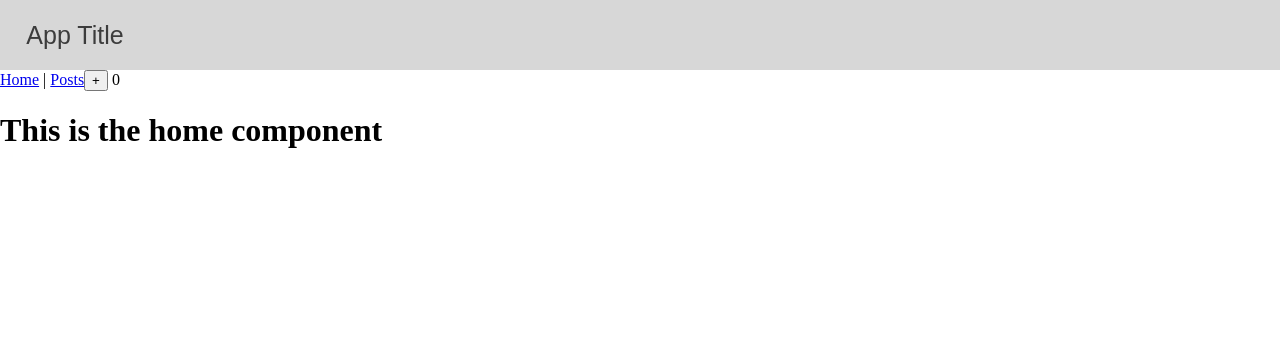
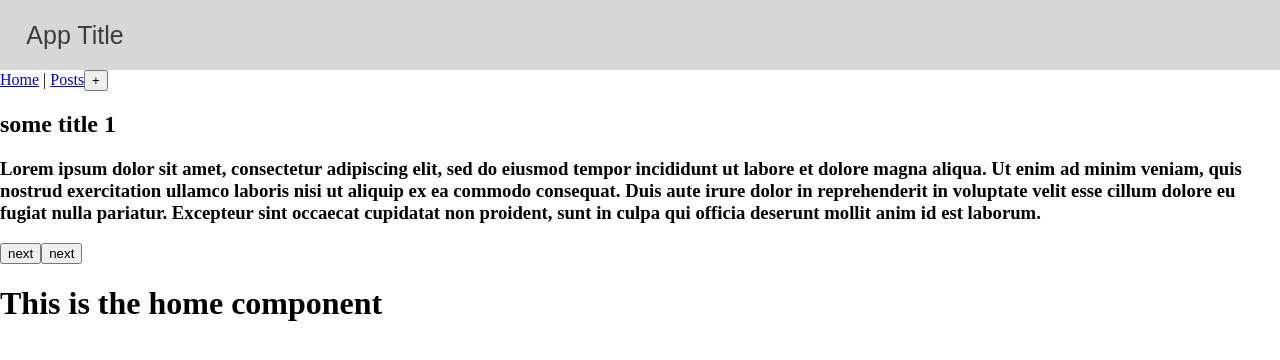
Before and after one commit to gass-git/vue-app-5, a Vue app: page / in a window 1280 px wide. Shown: the top 360 px of the page. Built offline with nearby package versions, Linux system fonts and the light colour scheme.

Commit message:
using useStore from Vuex to dispatch and retrieve data from the global state

```diff
--- a/src/App.vue
+++ b/src/App.vue
@@ -1,30 +1,38 @@
 <script setup>
-    import {onMounted} from 'vue'
+    import {onMounted, computed} from 'vue'
     import AppHeader from './components/AppHeader.vue'
     import NavBar from './components/NavBar.vue'
     import {useStore} from 'vuex'
 
     const store = useStore()
+    const posts = computed(() => store.state.posts)
+    const currentIndex = computed(() => store.state.current)
 
     function handleClick(){
         store.commit('increment', {number: 3})
     }
 
-    function fetchData(){
+    onMounted(() => {
         store.dispatch('fetchPosts', 'POST')
-    }
-
-    onMounted(() => {
-        fetchData()
     })
-
 </script>
 
 <template>
     <AppHeader />
     <NavBar />
     <button @click="handleClick">+</button>
-    {{ store.state.count }}
+
+    <section v-if="posts.length > 0">
+        <h2>{{ posts[currentIndex].title }}</h2>
+        <h3>{{ posts[currentIndex].content }}</h3>
+        <button @click="store.dispatch('goToPreviewsPost')">next </button>
+        <button @click="store.dispatch('goToNextPost')">next </button>
+    </section>
+
+    <section v-else>
+        <h2>Data loading...</h2>
+    </section>
+
     <router-view />
 </template>
 
--- a/src/store.js
+++ b/src/store.js
@@ -1,25 +1,44 @@
 import { createStore } from 'vuex'
+import postsData from './data/posts.js'
 
-function fakeFetch(){
+function testFetch(){
     return new Promise((resolve) => setTimeout(resolve ,2000))
 }
 
 const store = createStore({
     state(){
         return {
-            count: 0
+            current: 0,
+            posts:[]
         }
     },
 
     mutations: {
         increment(state, payload){
             state.count += payload.number
+        },
+        setTestPosts(state, postsData){
+            state.posts = postsData
+        },
+        nextPost(state){
+            state.current += 1
+        },
+        previewsPost(state){
+            state.current -= 1
         }
     },
 
     actions: {
-        async fetchPosts(){
-            fakeFetch().then(() => console.log('fetch completed'))
+        async fetchPosts(context){
+            testFetch().then(() => {
+                context.commit('setTestPosts', postsData)
+            })
+        },
+        goToNextPost(context){
+            context.commit('nextPost')
+        },
+        goToPreviewsPost(context){
+            context.commit('previewsPost')
         }
     }
 })
```
